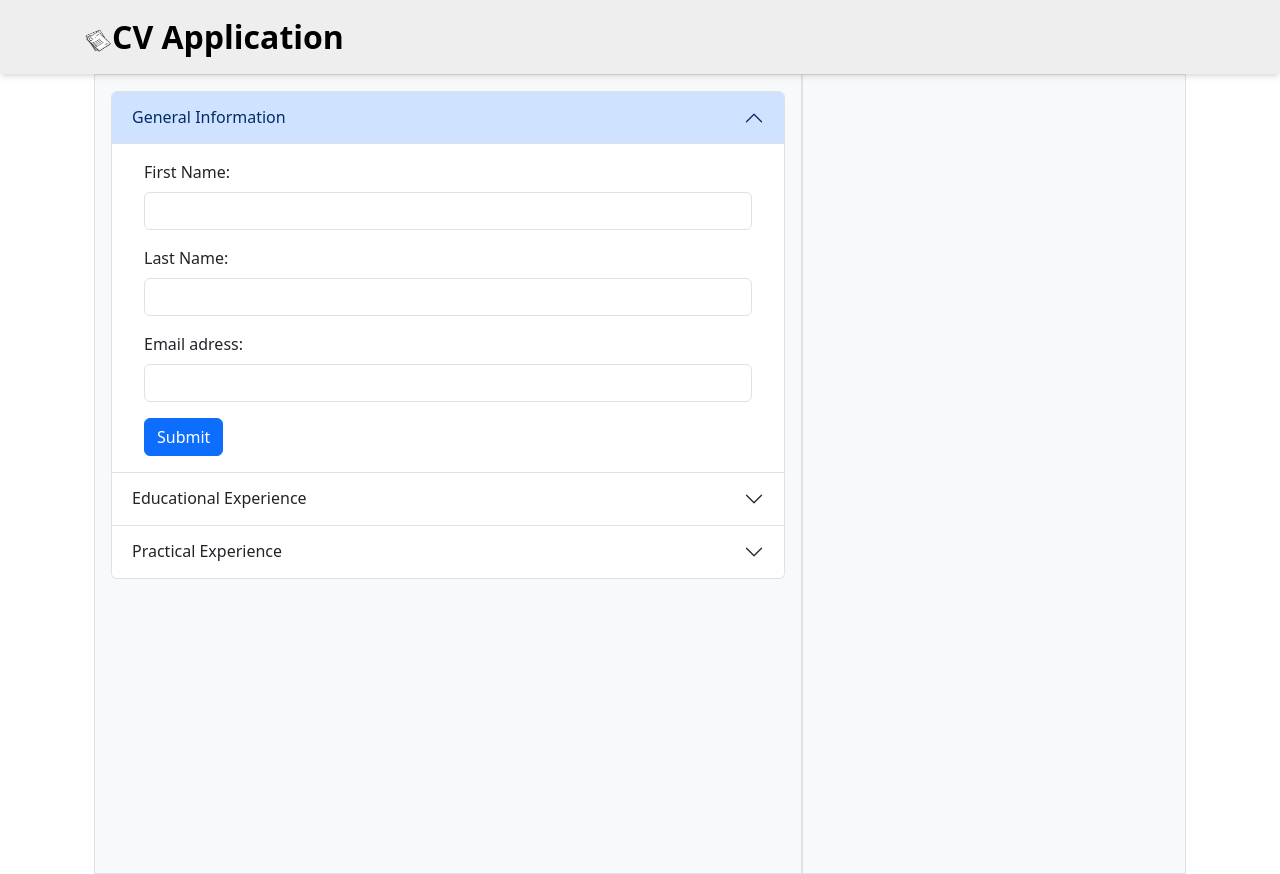
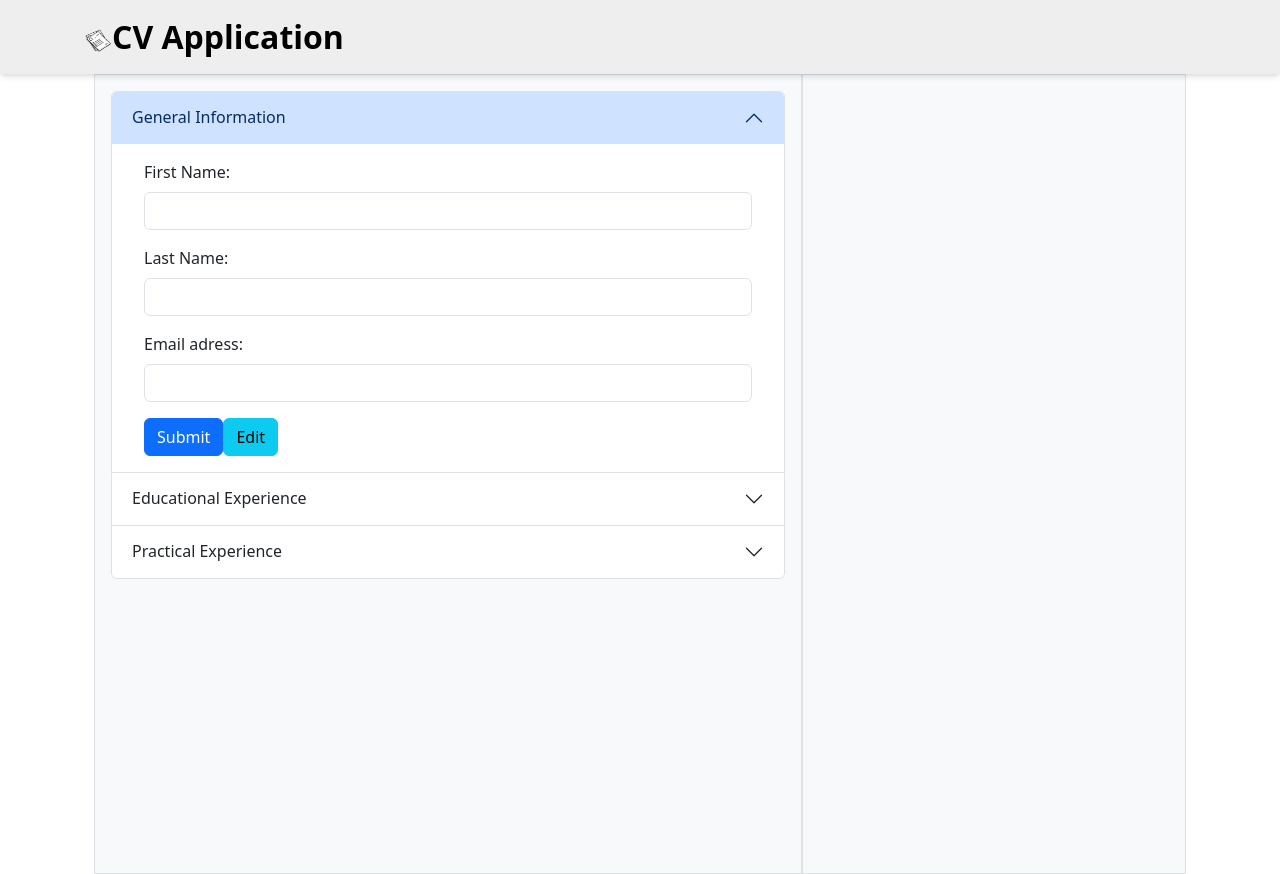
Before and after one commit to MwVc/cv-application, a React (Vite) app: page / in a window 1280 px wide. Built offline with nearby package versions, Linux system fonts and the light colour scheme.

Commit message:
create edit button

```diff
--- a/src/components/Form/GeneralInformation.jsx
+++ b/src/components/Form/GeneralInformation.jsx
@@ -49,6 +49,7 @@ export default function GeneralInformation({ person, setPerson }) {
         <button type="submit" className="btn btn-primary">
           Submit
         </button>
+        <button className="btn btn-info">Edit</button>
       </form>
     </div>
   );
```
